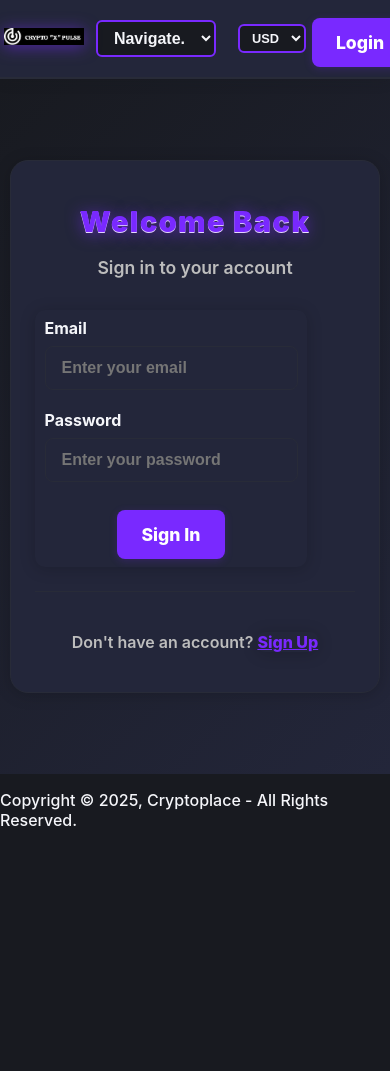
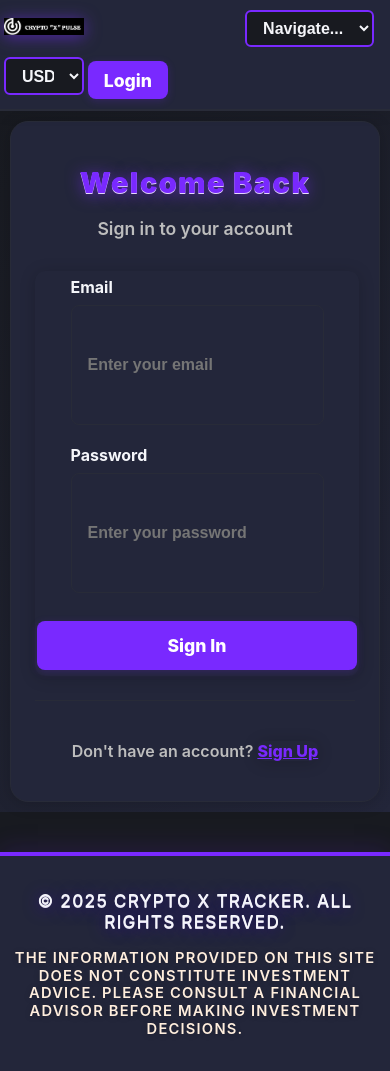
Before and after one commit to ManasSaxena14/React-SEM-2-PROJECT, a React (Vite) app: page /login in a window 390 px wide. Before the commit the page ends 844 px from the top, so only its background shows below. Built offline with nearby package versions, Linux system fonts and the light colour scheme; no server answers; the HTML template or start-up script is replaced by a standard one.

Commit message:
Full responsive polish: navbar, footer, search, table, and button alignment for all devices

```diff
--- /dev/null
+++ b/src/components/Footer/Footer.css
@@ -0,0 +1,56 @@
+.footer {
+  width: 100%;
+  background: var(--bg-alt);
+  color: var(--text);
+  border-top: 2px solid var(--border);
+  box-shadow: 0 -2px 12px #181a2033;
+  margin-top: 40px;
+  padding: 0;
+}
+.formal-footer {
+  background: var(--bg-alt);
+  border-top: 4px solid var(--primary, #7929ff);
+  box-shadow: 0 -4px 24px #7929ff22;
+  padding: 0;
+}
+.footer-content-flex {
+  display: flex;
+  justify-content: center;
+  align-items: center;
+  padding: 32px 0 18px 0;
+  flex-wrap: wrap;
+}
+.footer-copy-only {
+  text-align: center;
+  font-size: 1.32rem;
+  font-weight: 900;
+  color: #fff;
+  text-shadow: 0 2px 16px #3203a0cc, 0 1px 0 #fff;
+  letter-spacing: 2px;
+  margin-bottom: 8px;
+  text-transform: uppercase;
+  line-height: 1.2;
+  padding: 0 10px;
+  word-break: break-word;
+}
+.footer-disclaimer {
+  font-size: 1.05rem;
+  color: #ffeedd;
+  margin-top: 10px;
+  font-weight: 600;
+  text-shadow: 0 1px 6px #00000033;
+}
+@media (max-width: 600px) {
+  .footer-content-flex {
+    flex-direction: column;
+    padding: 18px 0 10px 0;
+  }
+  .footer-copy-only {
+    font-size: 1.08rem;
+    letter-spacing: 1.2px;
+    padding: 0 4px;
+  }
+  .footer-disclaimer {
+    font-size: 0.92rem;
+  }
+}
--- a/src/components/Footer/Footer.jsx
+++ b/src/components/Footer/Footer.jsx
@@ -1,12 +1,14 @@
 import React from 'react';
+import './Footer.css';
 
 const Footer = () => {
   return (
-    <footer className="footer">
-      <div className="footer-gradient-bar"></div>
-      <div className="footer-separator"></div>
-      <div className="footer-copy-only">
-        <p>Copyright © 2025, Cryptoplace - All Rights Reserved.</p>
+    <footer className="footer formal-footer">
+      <div className="footer-content-flex">
+        <div className="footer-copy-only">
+          <p>© 2025 Crypto X Tracker. All rights reserved.</p>
+          <p className="footer-disclaimer">The information provided on this site does not constitute investment advice. Please consult a financial advisor before making investment decisions.</p>
+        </div>
       </div>
     </footer>
   );
--- a/src/components/Navbar/Navbar.css
+++ b/src/components/Navbar/Navbar.css
@@ -11,6 +11,7 @@
   border-bottom: 2px solid var(--border);
   box-shadow: 0 2px 12px #181a2033;
   flex-wrap: nowrap;
+  gap: 24px;
 }
 
 .navbar-section.navbar-left {
@@ -52,6 +53,7 @@
   display: flex;
   align-items: center;
   gap: 18px;
+  margin-left: 18px;
 }
 .currency-select {
   padding: 7px 12px;
@@ -63,13 +65,16 @@
   cursor: pointer;
   transition: border 0.2s;
   font-size: 1rem;
+  height: 38px;
+  min-width: 80px;
+  box-sizing: border-box;
 }
 .currency-select:focus {
   outline: none;
   border: 2px solid var(--accent);
 }
 .auth-btn {
-  padding: 7px 18px;
+  padding: 7px 12px;
   border-radius: 8px;
   font-size: 1rem;
   font-weight: 700;
@@ -80,6 +85,9 @@
   display: flex;
   align-items: center;
   justify-content: center;
+  height: 38px;
+  min-width: 80px;
+  box-sizing: border-box;
 }
 .login-btn {
   background: var(--primary);
@@ -103,10 +111,14 @@
 
 .nav-dropdown {
   display: none;
+  margin-left: 18px;
+  align-self: center;
 }
 @media (max-width: 900px) {
   .navbar {
+    flex-wrap: wrap;
     padding: 16px 3vw;
+    gap: 10px;
   }
   .nav-links {
     display: none;
@@ -146,12 +158,20 @@
     display: flex;
   }
   .nav-actions {
-    gap: 10px;
-    margin-left: 10px;
+    flex-wrap: wrap;
+    gap: 8px;
+    margin-left: 0;
   }
   .currency-select, .auth-btn {
-    font-size: 0.95rem;
-    padding: 6px 10px;
+    min-width: 0;
+    flex-shrink: 1;
+    width: auto;
+    max-width: 100px;
+  }
+  .auth-btn {
+    white-space: nowrap;
+    overflow: hidden;
+    text-overflow: ellipsis;
   }
   .logo {
     width: 110px;
@@ -160,7 +180,9 @@
 
 @media (max-width: 500px) {
   .navbar {
+    flex-wrap: wrap;
     padding: 10px 1vw;
+    gap: 6px;
   }
   .logo {
     width: 80px;
@@ -170,11 +192,20 @@
     padding: 10px 12px;
   }
   .currency-select, .auth-btn {
-    font-size: 0.8rem;
-    padding: 4px 8px;
+    min-width: 0;
+    flex-shrink: 1;
+    width: auto;
+    max-width: 80px;
+  }
+  .auth-btn {
+    white-space: nowrap;
+    overflow: hidden;
+    text-overflow: ellipsis;
   }
   .nav-actions {
-    gap: 6px;
+    flex-wrap: wrap;
+    gap: 4px;
+    margin-left: 0;
   }
 }
 
--- a/src/pages/About/About.css
+++ b/src/pages/About/About.css
@@ -7,6 +7,53 @@
   box-shadow: var(--shadow);
   min-height: 60vh;
   color: var(--text);
+  display: flex;
+  flex-direction: column;
+  align-items: center;
+}
+.about-hero-img {
+  width: 100%;
+  max-width: 700px;
+  height: auto;
+  aspect-ratio: 16/7;
+  border-radius: 16px;
+  margin-bottom: 28px;
+  box-shadow: 0 4px 24px #7929ff22;
+  object-fit: cover;
+}
+@media (max-width: 700px) {
+  .about-hero-img {
+    max-width: 100vw;
+    aspect-ratio: 16/9;
+    height: auto;
+    border-radius: 10px;
+  }
+}
+@media (max-width: 400px) {
+  .about-hero-img {
+    aspect-ratio: 16/12;
+    border-radius: 6px;
+  }
+}
+.about-crypto-icons {
+  display: flex;
+  flex-wrap: wrap;
+  gap: 18px;
+  justify-content: center;
+  align-items: center;
+  margin: 18px 0 32px 0;
+}
+.about-crypto-icons img {
+  width: 54px;
+  height: 54px;
+  border-radius: 50%;
+  background: #fff;
+  box-shadow: 0 2px 8px #7929ff22;
+  object-fit: contain;
+  transition: transform 0.2s;
+}
+.about-crypto-icons img:hover {
+  transform: scale(1.12) rotate(-6deg);
 }
 .about-container h1 {
   font-size: 2.5rem;
--- a/src/pages/About/About.jsx
+++ b/src/pages/About/About.jsx
@@ -3,6 +3,11 @@ import './About.css';
 const About = () => {
   return (
     <div className="about-container">
+      <img
+        src="https://img.freepik.com/premium-photo/bitcoin-digital-concept_828075-3663.jpg"
+        alt="Bitcoin digital concept hero"
+        className="about-hero-img"
+      />
       <h1>About CRYPTO "X" PULSE</h1>
 
       <p className="intro">
@@ -10,6 +15,14 @@ const About = () => {
         We provide real-time data, comprehensive market coverage, and an intuitive interface
         to help you stay ahead in your investment journey.
       </p>
+
+      <div className="about-crypto-icons">
+        <img src="https://assets.coingecko.com/coins/images/1/large/bitcoin.png?1696501400" alt="Bitcoin" />
+        <img src="https://assets.coingecko.com/coins/images/279/large/ethereum.png?1696501628" alt="Ethereum" />
+        <img src="https://assets.coingecko.com/coins/images/825/large/bnb-icon2_2x.png?1696501970" alt="BNB" />
+        <img src="https://assets.coingecko.com/coins/images/4128/large/solana.png?1696502016" alt="Solana" />
+        <img src="https://assets.coingecko.com/coins/images/325/large/Tether.png?1696501661" alt="Tether" />
+      </div>
 
       <section className="features-section">
         <h2>Key Features</h2>
--- a/src/pages/Blog/Blog.css
+++ b/src/pages/Blog/Blog.css
@@ -40,6 +40,23 @@
   font-size: 1.1rem;
   text-shadow: 0 2px 8px #7929ff44;
 }
+.blog-hero-images {
+  display: flex;
+  gap: 18px;
+  justify-content: center;
+  align-items: center;
+  margin-bottom: 28px;
+  flex-wrap: wrap;
+}
+.blog-hero-img {
+  width: 48%;
+  max-width: 340px;
+  min-width: 180px;
+  aspect-ratio: 16/9;
+  border-radius: 12px;
+  object-fit: cover;
+  box-shadow: 0 2px 12px #7929ff33;
+}
 @media (max-width: 700px) {
   .blog-container {
     padding: 10px 2vw;
@@ -49,6 +66,17 @@
   }
   .blog-container h2 {
   font-size: 1.05rem;
+  }
+  .blog-hero-img {
+    width: 100%;
+    max-width: 100vw;
+    min-width: 120px;
+    border-radius: 8px;
+    margin-bottom: 10px;
+  }
+  .blog-hero-images {
+    flex-direction: column;
+    gap: 10px;
   }
 }
 @media (max-width: 400px) {
--- a/src/pages/Blog/Blog.jsx
+++ b/src/pages/Blog/Blog.jsx
@@ -4,6 +4,10 @@ import './Blog.css';
 const Blog = () => {
   return (
     <div className="blog-container">
+      <div className="blog-hero-images">
+        <img src="https://images.unsplash.com/photo-1640161704729-cbe966a08476?q=80&w=2344&auto=format&fit=crop&ixlib=rb-4.1.0&ixid=M3wxMjA3fDB8MHxwaG90by1wYWdlfHx8fGVufDB8fHx8fA%3D%3D" alt="Crypto concept 1" className="blog-hero-img" />
+        <img src="https://images.unsplash.com/photo-1611974789855-9c2a0a7236a3?q=80&w=2340&auto=format&fit=crop&ixlib=rb-4.1.0&ixid=M3wxMjA3fDB8MHxwaG90by1wYWdlfHx8fGVufDB8fHx8fA%3D%3D" alt="Crypto concept 2" className="blog-hero-img" />
+      </div>
       <h1>📚 Beginner Guides & Tutorials</h1>
       <p>
         Whether you're new to crypto or brushing up your skills, our tutorials walk you through the fundamentals and latest market trends in simple language.
--- a/src/pages/Home/Home.css
+++ b/src/pages/Home/Home.css
@@ -37,9 +37,10 @@ form {
   justify-content: space-between;
   align-items: center;
   box-shadow: var(--shadow);
+  flex-wrap: wrap;
 }
 form input {
-  flex: 1;
+  flex: 1 1 120px;
   font-size: 16px;
   outline: none;
   border: none;
@@ -47,6 +48,8 @@ form input {
   color: var(--text);
   background: transparent;
   font-weight: 700;
+  min-width: 0;
+  max-width: 100%;
 }
 form button {
   border: none;
@@ -58,18 +61,24 @@ form button {
   font-weight: 800;
   box-shadow: 0 2px 12px #7929ff33;
   transition: background 0.2s;
+  flex: 0 0 auto;
+  min-width: 80px;
+  max-width: 100%;
 }
 form button:hover {
   background: var(--primary-dark);
 }
 .crypto-table {
-  margin: auto;
+  margin: 0 auto;
   max-width: 800px;
   background: var(--card);
   border-radius: 15px;
   box-shadow: var(--shadow);
   overflow-x: auto;
   overflow-y: hidden;
+  display: flex;
+  flex-direction: column;
+  align-items: center;
 }
 .table-layout {
   display: grid;
@@ -133,6 +142,19 @@ form button:hover {
   }
 }
 @media (max-width: 500px) {
+  form {
+    flex-direction: column;
+    gap: 8px;
+    width: 100%;
+    min-width: 0;
+    padding: 6px 2px;
+  }
+  form input, form button {
+    width: 100%;
+    min-width: 0;
+    max-width: 100%;
+    box-sizing: border-box;
+  }
   .crypto-table {
     border-radius: 10px;
     margin: 20px 0 0 0;
```
